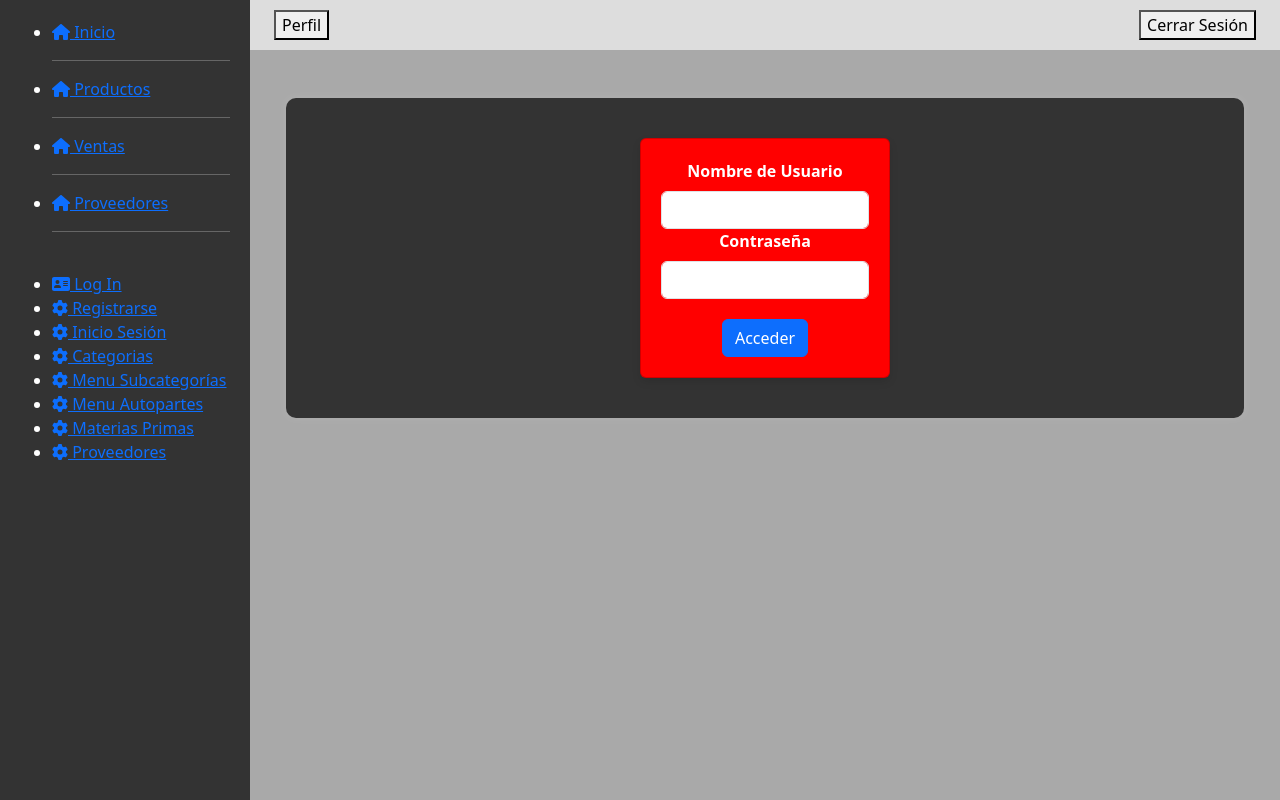
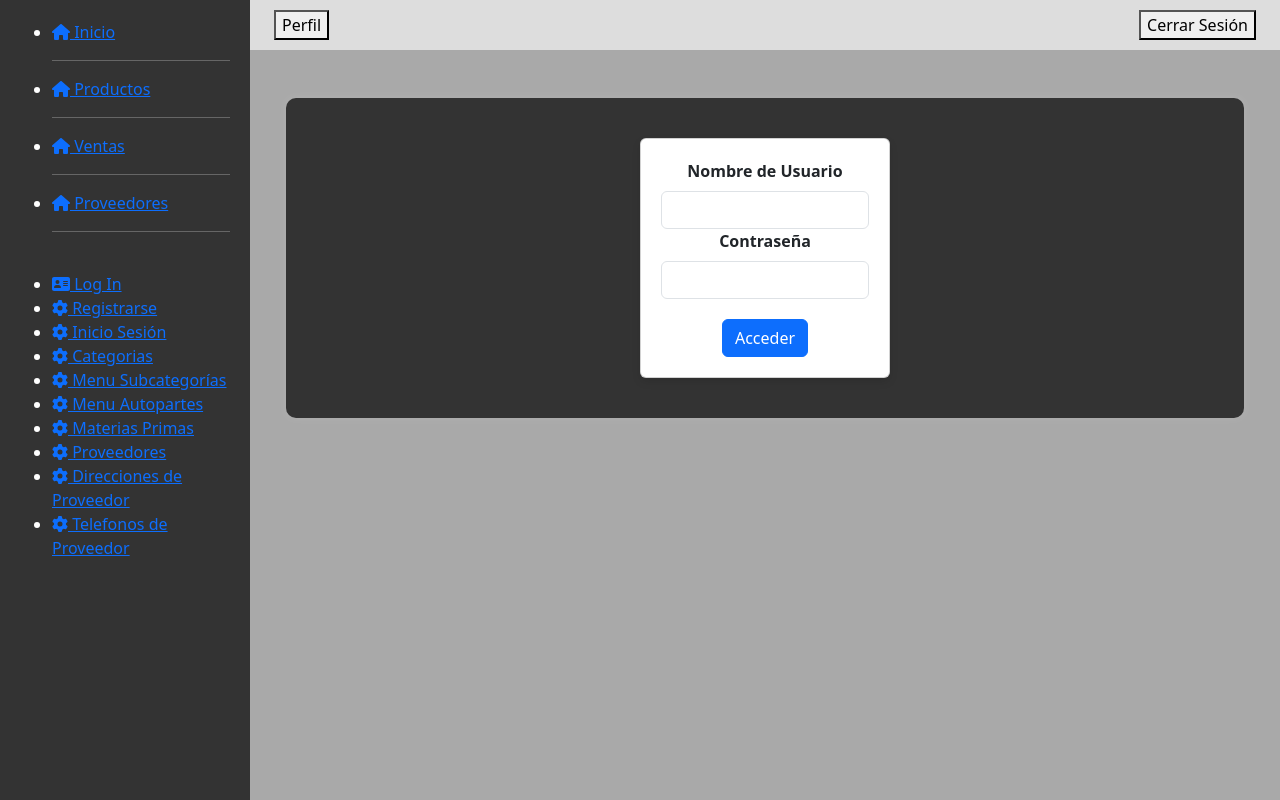
Before and after one commit to shelovespalace22/Frontend-Jucar, a React (Create React App) app: page /login in a window 1280 px wide. Built offline with nearby package versions, Linux system fonts and the light colour scheme.

Commit message:
Mejorando Organización de Componentes

```diff
--- a/src/Routes.js
+++ b/src/Routes.js
@@ -7,16 +7,20 @@
 import RegistroExitoso from './components/registro/RegistroExitoso';
 import ErrorAlRegistrar from './components/registro/ErrorAlRegistrar';
 import Menu from './components/Menu';
+import MenuSubcategories from './components/Menus/MenuSubcategories';
+import MenuAutoparts from './components/Menus/MenuAutoparts';
+
 import Categories from './components/Products/Categories/Categories';
 import Subcategories from './components/Products/Subcategories/Subcategories';
-import MenuSubcategories from './components/Menus/MenuSubcategories';
-import MenuAutoparts from './components/Menus/MenuAutoparts';
 import Autoparts from './components/Products/Autoparts/Autoparts';
 import RawMaterials from './components/Products/RawMaterials/RawMaterials';
 import Losses from './components/Products/Losses/Losses';
 import Movements from './components/Products/Movements/Movements';
 import Stocks from './components/Products/Stocks/Stocks';
-import Providers from './components/Provedores/Providers';
+
+import Providers from './components/Providers/Providers/Providers';
+import ProviderAddresses from './components/Providers/ProviderAddresses/ProviderAddresses';
+import ProviderPhones from './components/Providers/ProviderPhones/ProviderPhones';
 
 
 const Routes = () => {
@@ -42,9 +46,9 @@
             <Route path="/menu-autoparts" component={MenuAutoparts} />
 
 
-            {/* CRUDS */}
+            {/* CRUDS: Products */}
+
             <Route path="/categories" component={Categories} />
-            <Route path="/providers" component={Providers} />
 
             <Route path="/category-subcategories" exact>
                 <Subcategories categoryId={state?.categoryId} />
@@ -68,6 +72,24 @@
                 <Stocks rawMaterialId={state?.rawMaterialId} />
             </Route>
 
+
+            {/* CRUDS: Providers */}
+
+            <Route path="/providers" component={Providers} />
+
+            <Route path="/provider-addresses" exact>
+                <ProviderAddresses providerId={state?.providerId} />
+            </Route>
+
+            <Route path="/provider-phones" exact>
+                <ProviderPhones providerId={state?.providerId}/>
+            </Route>
+
+            {/* CRUDS: Sales */}
+
+
+
+
         </Switch>
 )};
 
--- a/src/components/Provedores/AddressProv.js
+++ b/src/components/Providers/ProviderAddresses/ProviderAddresses.js
@@ -6,7 +6,7 @@
 import 'bootstrap/dist/css/bootstrap.min.css';
 import { useHistory } from 'react-router-dom';
 
-const AddressProviders = ({providerId}) => {
+const ProviderAddresses = ({providerId}) => {
     const [addressProviders, setAddressProviders] = useState ([]);
     const [newAddressProvider, setNewAddressProvider] = useState({
         Address: '',
@@ -283,4 +283,4 @@
     )
 };
 
-export default AddressProviders;
+export default ProviderAddresses;
--- a/src/components/Provedores/PhoneProv.js
+++ b/src/components/Providers/ProviderPhones/ProviderPhones.js
@@ -6,7 +6,7 @@
 import 'bootstrap/dist/css/bootstrap.min.css';
 import { useHistory } from 'react-router-dom';
 
-const ProvidersPhone = ({providerId})  => {
+const ProviderPhones = ({providerId})  => {
     const [ProvidersPhone, setProvidersPhone] = useState ([]);
     const [newProviderPhone, setNewProviderPhone] =  useState({
         PhoneType:'',
@@ -264,4 +264,4 @@
   )
 };
 
-export default ProvidersPhone;
+export default ProviderPhones;
--- a/src/components/shared/MenuNavegacion.js
+++ b/src/components/shared/MenuNavegacion.js
@@ -77,6 +77,16 @@
           <FontAwesomeIcon icon={faCog} /> Proveedores
         </Link>
       </li>
+      <li>
+        <Link to="/provider-addresses">
+          <FontAwesomeIcon icon={faCog} /> Direcciones de Proveedor
+        </Link>
+      </li>
+      <li>
+        <Link to="/provider-phones">
+          <FontAwesomeIcon icon={faCog} /> Telefonos de Proveedor
+        </Link>
+      </li>
     </ul>
   </nav>
 );
```
Also changed, not shown: src/components/Providers/Providers/Providers.js (renamed from src/components/Provedores/Providers.js), src/components/Sales/Contributions/Contribution.js (renamed from src/components/Sales/Contribution.js), src/components/Sales/CustomerAddresses/CustomerAddress.js (renamed from src/components/Sales/CustomerAddress.js), src/components/Sales/CustomerPhones/CustomerPhone.js (renamed from src/components/Sales/CustomerPhone.js), src/components/Sales/Customers/Customer.js (renamed from src/components/Sales/Customer.js), src/components/Sales/OrderDetails/OrderDetail.js (renamed from src/components/Sales/OrderDetail.js), src/components/Sales/Orders/Orders.js (renamed from src/components/Sales/Orders.js), src/components/Sales/PaymentMethods/PaymentMethod.js (renamed from src/components/Sales/PaymentMethod.js).
